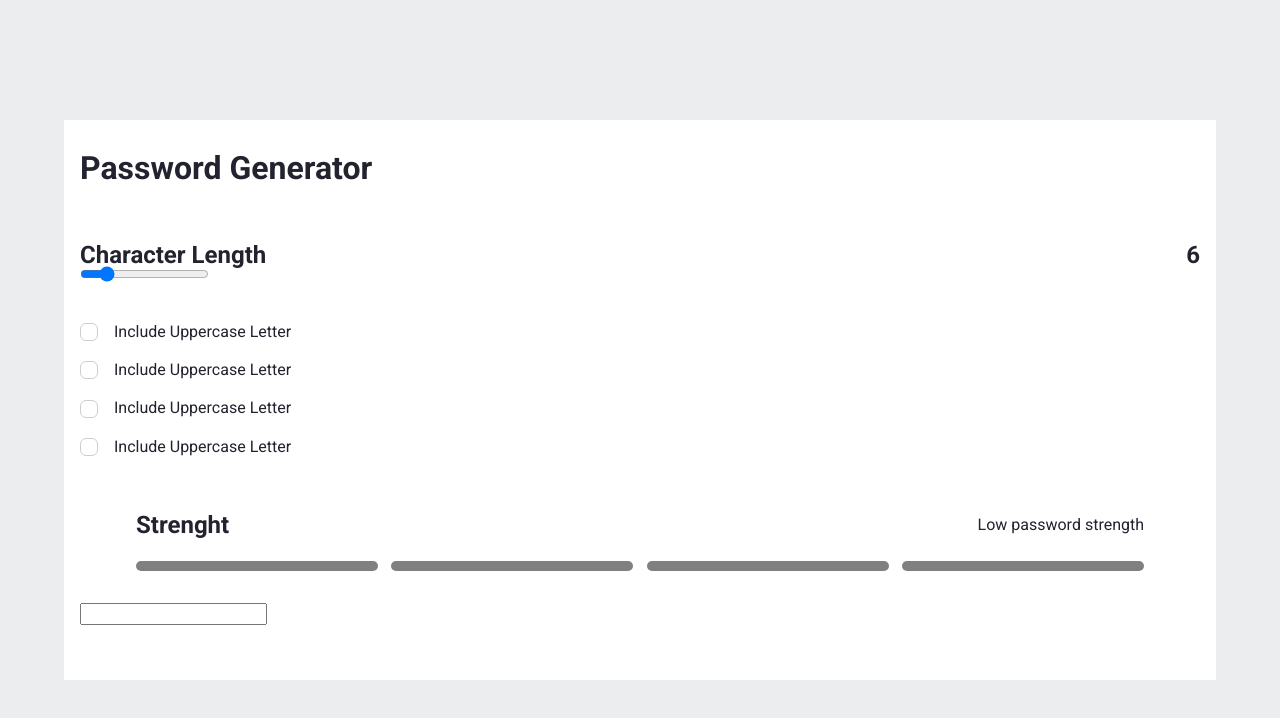
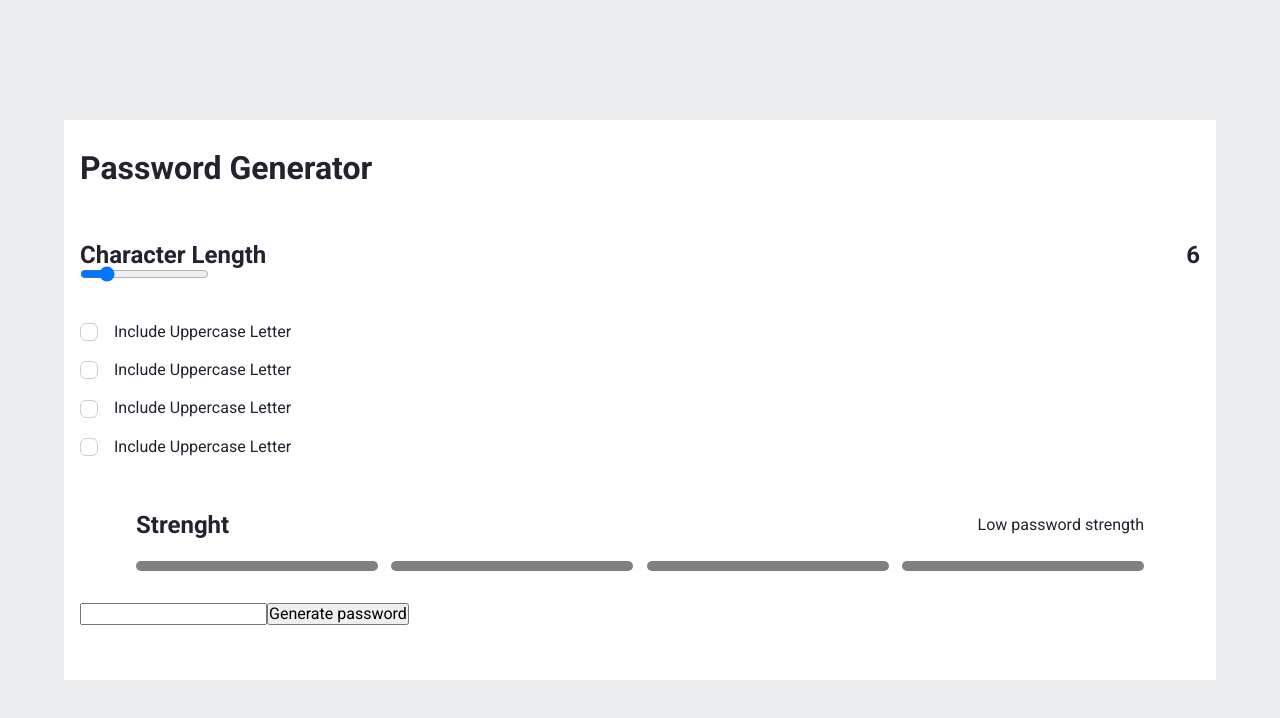
Before and after one commit to BaczkiewiczDawid/PasswordGenerator, a React (Vite) app: page / in a window 1280 px wide. Shown: the top 718 px of the page. Built offline with nearby package versions, Linux system fonts and the light colour scheme.

Commit message:
generate 6 length password using letters & numbers & symbols

```diff
--- a/src/modules/HomeModule/components/CharacterLength.tsx
+++ b/src/modules/HomeModule/components/CharacterLength.tsx
@@ -1,7 +1,9 @@
-import React, { useState, useEffect } from "react";
+import React, { useState } from "react";
 
 const CharacterLength = () => {
   const [passwordLength, setPasswordLength] = useState<number>(6);
+  const minLength = 4;
+  const maxLength = 16;
 
   const getPasswordLength = (e: React.ChangeEvent<HTMLInputElement>) => {
     setPasswordLength(e.target.valueAsNumber)
@@ -13,7 +15,7 @@ const CharacterLength = () => {
         <h2 className="range__title">Character Length</h2>
         <h2 className="range__number">{passwordLength}</h2>
       </div>
-      <input type="range" defaultValue={passwordLength} onChange={getPasswordLength} min={4} max={16} />
+      <input type="range" defaultValue={passwordLength} onChange={getPasswordLength} min={minLength} max={maxLength} />
     </div>
   );
 };
--- a/src/modules/HomeModule/components/PasswordGenerate.tsx
+++ b/src/modules/HomeModule/components/PasswordGenerate.tsx
@@ -1,9 +1,32 @@
-import React from 'react'
+import React, { useState } from 'react'
 
 const PasswordGenerate = () => {
+  const lowerCaseLetters  = 'abcdefghijklmnopqrstuwxyz';
+  const upperCaseLetters = 'ABCDEFGHIJKLMNOPQRSTUWXYZ';
+  const symbols = '!@#$%^&*';
+  const numbers = '0123456789';
+
+  let password: string[] = [];
+  const passwordLength = 6;
+
+  const generatePassword = () => {
+    const a = [lowerCaseLetters, upperCaseLetters, symbols, numbers];
+    password = [];
+
+    for (let i = 1; i <= passwordLength; i++) {
+      const randomValue = Math.floor(Math.random() * 4);
+      const randomized = a[randomValue][Math.floor(Math.random() * a[randomValue].length)]
+      password.push(randomized)
+    }
+
+    const finalPassword = password.join('')
+    console.log(finalPassword)
+  }
+
   return (
     <div>
         <input type="text" />
+        <button onClick={generatePassword}>Generate password</button>
     </div>
   )
 }
```
